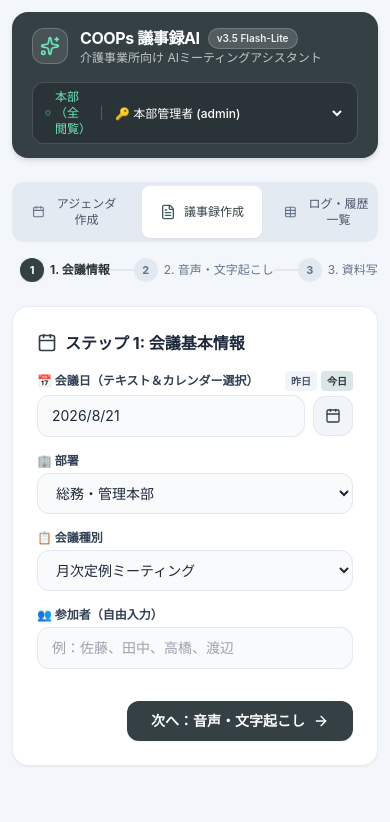
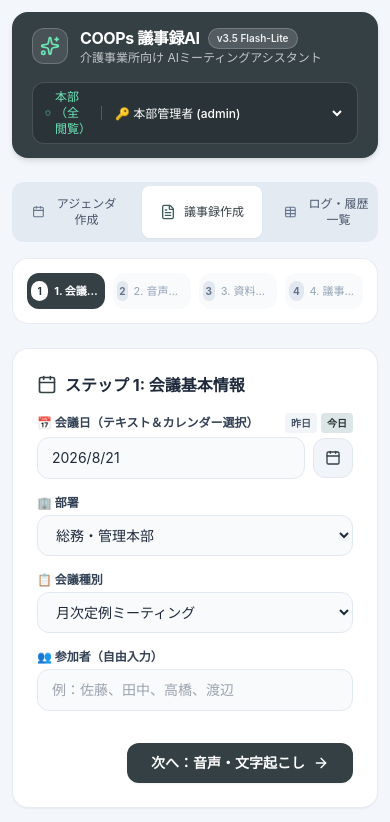
Before and after one commit to ShimaMW/coops-MTG-AI, a Next.js app: page / in a window 390 px wide. Shown: the top 822 px of the page. Built offline with nearby package versions, Linux system fonts and the light colour scheme.

Commit message:
fix: responsive 4-column full-width stepper UI without horizontal scroll

```diff
--- a/src/components/MinutesTab.tsx
+++ b/src/components/MinutesTab.tsx
@@ -290,38 +290,49 @@ export const MinutesTab: React.FC<MinutesTabProps> = ({
 
   return (
     <div className="space-y-6">
-      {/* 4ステップ インジケーター */}
-      <div className="flex items-center justify-between max-w-xl mx-auto mb-6 no-print overflow-x-auto px-2">
+      {/* ── 4ステップ インジケーター（全幅フィット・スクロールなし） ── */}
+      <div className="w-full bg-white p-3.5 rounded-2xl border border-slate-200/80 shadow-xs mb-6 no-print">
+        <div className="grid grid-cols-4 gap-2">
           {[
             { num: 1, label: "1. 会議情報" },
             { num: 2, label: "2. 音声・文字起こし" },
-          { num: 3, label: "3. 資料写真・メモ・指示" },
+            { num: 3, label: "3. 資料写真・指示" },
             { num: 4, label: "4. 議事録完成" },
-        ].map((s, idx) => (
-          <React.Fragment key={s.num}>
-            <div className="flex items-center gap-1.5 flex-shrink-0">
+          ].map((s) => {
+            const isCurrent = step === s.num;
+            const isPassed = step > s.num;
+            return (
+              <button
+                key={s.num}
+                type="button"
+                onClick={() => {
+                  // 過去のステップには自由に戻れる
+                  if (s.num < step) setStep(s.num as any);
+                }}
+                className={`flex items-center justify-center gap-1.5 py-2 px-1 rounded-xl transition-all ${
+                  isCurrent
+                    ? "bg-clover-700 text-white font-bold shadow-xs"
+                    : isPassed
+                    ? "bg-emerald-50 text-emerald-800 hover:bg-emerald-100 font-medium cursor-pointer"
+                    : "bg-slate-50 text-slate-400 cursor-default"
+                }`}
+              >
                 <div
-                className={`w-6 h-6 rounded-full flex items-center justify-center text-[11px] font-bold transition-all ${
-                  step === s.num
-                    ? "bg-clover-700 text-white shadow"
-                    : step > s.num
+                  className={`w-5 h-5 rounded-full flex items-center justify-center text-[10px] font-bold ${
+                    isCurrent
+                      ? "bg-white text-clover-800"
+                      : isPassed
                       ? "bg-emerald-600 text-white"
                       : "bg-slate-200 text-slate-500"
                   }`}
                 >
-                {step > s.num ? "✓" : s.num}
+                  {isPassed ? "✓" : s.num}
                 </div>
-              <span
-                className={`text-xs ${
-                  step === s.num ? "text-clover-800 font-bold" : "text-slate-500"
-                }`}
-              >
-                {s.label}
-              </span>
+                <span className="text-[11px] sm:text-xs whitespace-nowrap truncate">{s.label}</span>
+              </button>
+            );
+          })}
         </div>
-            {idx < 3 && <div className="h-0.5 w-6 sm:w-10 bg-slate-200 flex-shrink-0"></div>}
-          </React.Fragment>
-        ))}
       </div>
 
       {/* ── STEP 1: 会議基本情報 ── */}
@@ -356,7 +367,7 @@ export const MinutesTab: React.FC<MinutesTabProps> = ({
           )}
 
           <div className="grid grid-cols-1 md:grid-cols-2 gap-4">
-            {/* 日付入力（テキスト＋カレンダーUI） */}
+            {/* 日付入力 */}
             <div>
               <label className="block text-xs font-bold text-slate-700 mb-1 flex items-center justify-between">
                 <span>📅 会議日（テキスト＆カレンダー選択）</span>
@@ -545,7 +556,7 @@ export const MinutesTab: React.FC<MinutesTabProps> = ({
               onClick={() => setStep(3)}
               className="px-6 py-2.5 bg-clover-700 hover:bg-clover-800 text-white font-bold text-sm rounded-xl shadow-sm flex items-center gap-2 transition"
             >
-              次へ：資料写真・メモ・AI指示 <ArrowRight className="w-4 h-4" />
+              次へ：資料写真・指示 <ArrowRight className="w-4 h-4" />
             </button>
           </div>
         </div>
@@ -560,7 +571,7 @@ export const MinutesTab: React.FC<MinutesTabProps> = ({
           </h2>
 
           <div className="grid grid-cols-1 md:grid-cols-2 gap-4">
-            {/* ホワイトボード写真・紙資料アップローダー */}
+            {/* 写真アップローダー */}
             <div>
               <label className="block text-xs font-bold text-slate-700 mb-1.5">
                 📷 ホワイトボード写真・手書きメモ・配布資料（OCR解析）
@@ -600,7 +611,7 @@ export const MinutesTab: React.FC<MinutesTabProps> = ({
             </div>
           </div>
 
-          {/* AIへの指示・フォーカスポイント */}
+          {/* AIへの指示 */}
           <div className="p-4 bg-purple-50/70 border border-purple-200 rounded-xl space-y-2">
             <label className="block text-xs font-bold text-purple-900 flex items-center gap-1.5">
               <Sliders className="w-3.5 h-3.5 text-purple-700" />
```
Lines whose indentation alone changed are shown as unchanged.
